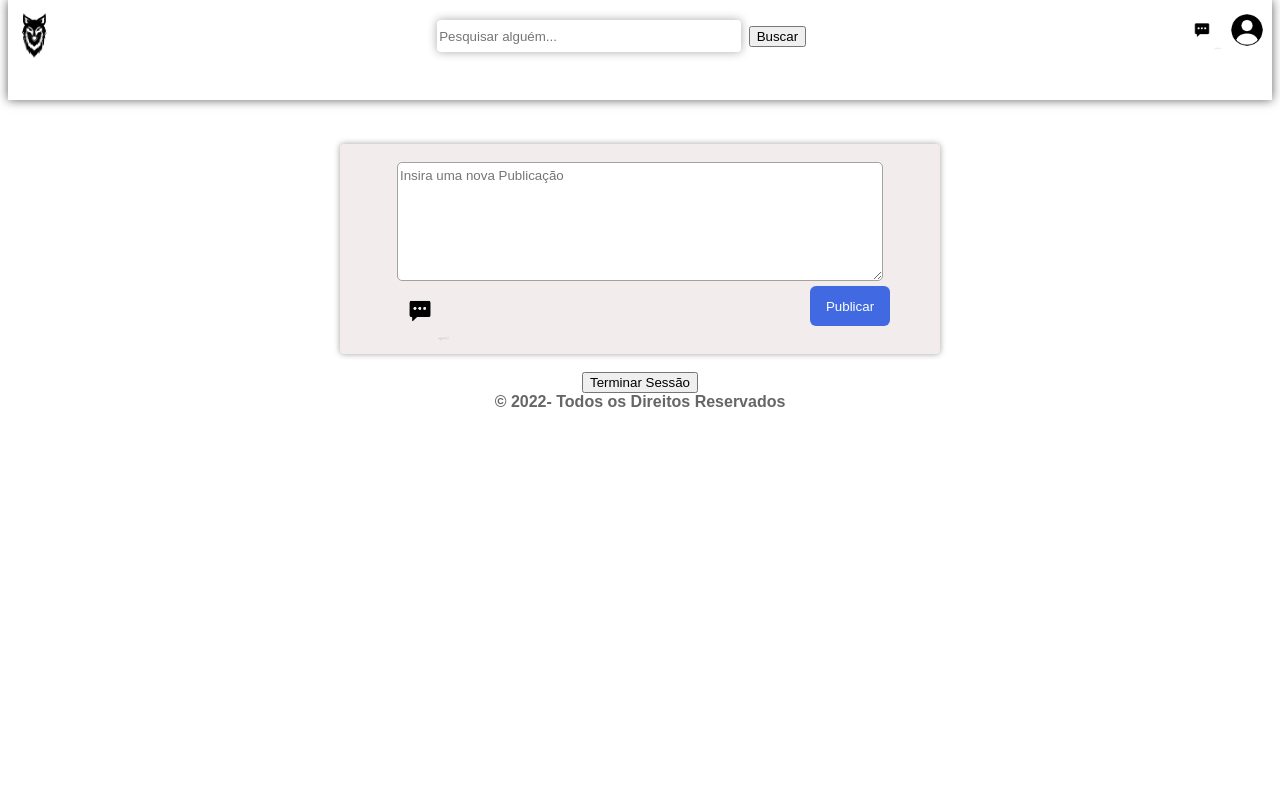
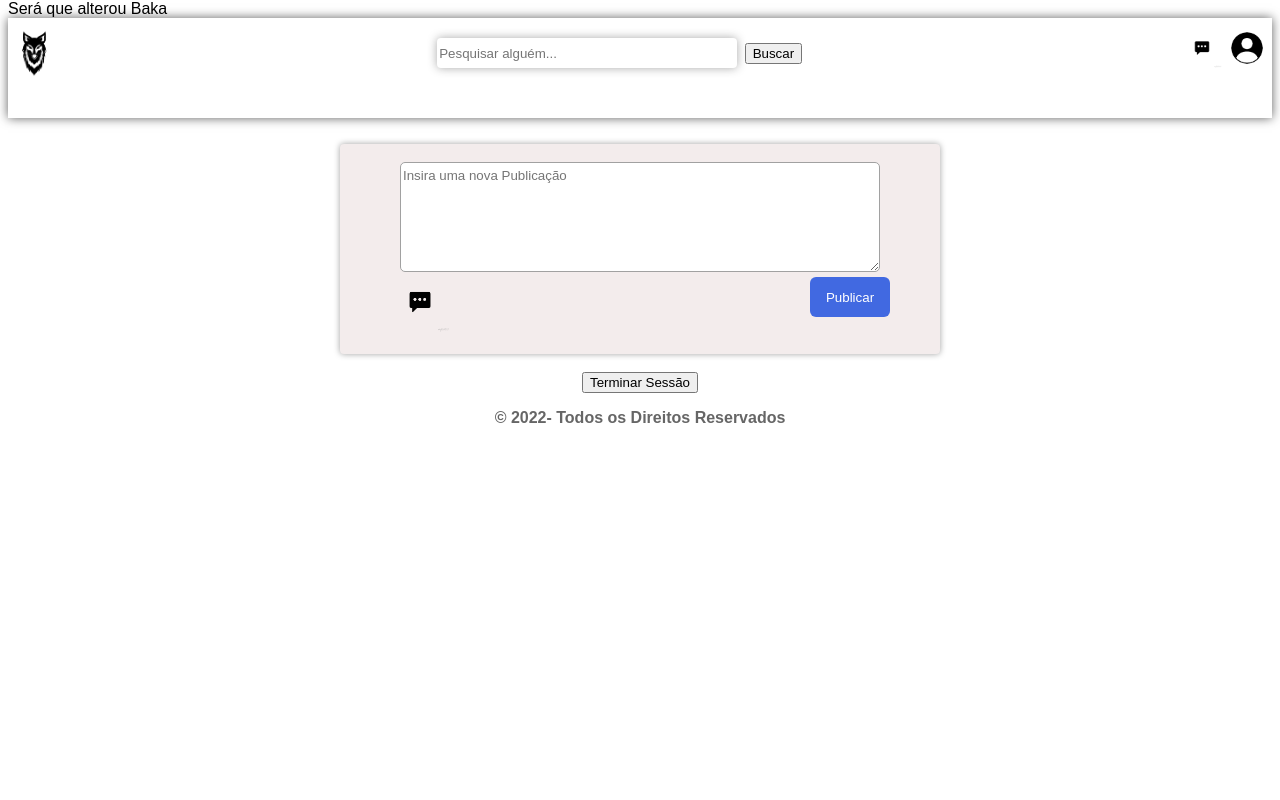
Before and after one commit to LeoCortez10/rede-social, a PHP site: page /mindex.php in a window 1280 px wide. Run offline with PHP 8.4, Linux system fonts and the light colour scheme; the visitor is signed in with stand-in values (Sample User, id 1); data that the repository does not hold is empty.

Commit message:
Update autenticar.php
Nelma

```diff
--- a/autenticar.php
+++ b/autenticar.php
@@ -1,3 +1,4 @@
+
 <?php
 
 session_start();
@@ -17,5 +18,7 @@ $data = $_SESSION['data'];
 
 }
 
+echo"Será que alterou ";
+echo "Baka";
 
 ?>
```
